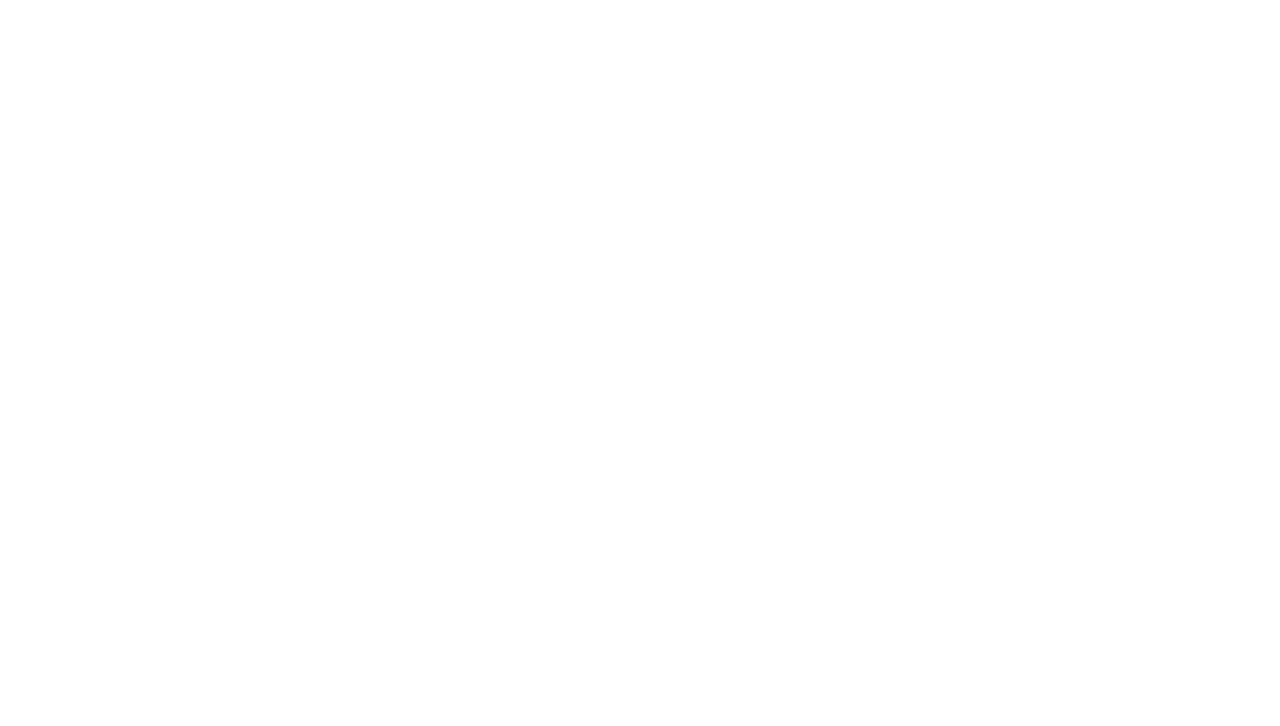
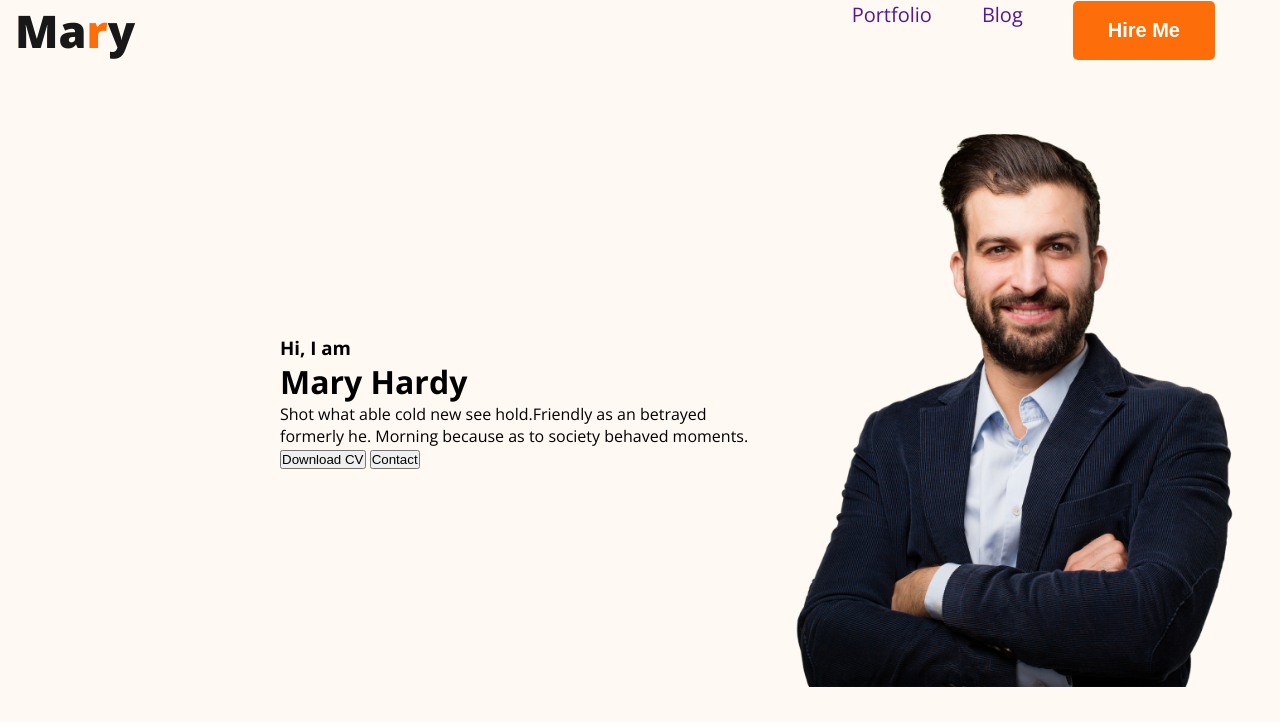
Before and after one commit to developermehedi99/developer-portfolio, a plain HTML site: page index.html in a window 1280 px wide. Drawn offline with nearby package versions, Linux system fonts and the light colour scheme.

Commit message:
second commit

```diff
--- a/index.html
+++ b/index.html
@@ -5,11 +5,31 @@
     <meta charset="UTF-8">
     <meta name="viewport" content="width=device-width, initial-scale=1.0">
     <title>developer-portfolio</title>
+    <link rel="stylesheet" href="style.css">
 </head>
 
 <body>
     <header>
-
+        <nav class="container">
+            <h1 class="nav-taitle">Ma<span class="common-color">r</span>y</h1>
+            <ul>
+                <li><a href="">Portfolio</a></li>
+                <li><a href="">Blog</a></li>
+                <li><button class="primary-btn">Hire Me</button></li>
+            </ul>
+        </nav>
+        <div class="banner ">
+            <div class="banner-text">
+                <h3>Hi, I am</h3>
+                <h1>Mary Hardy</h1>
+                <p>Shot what able cold new see hold.Friendly as an betrayed formerly he. Morning because as to society behaved moments.</p>
+                <button class="btn-fast">Download CV</button>
+                <button class="btn-second">Contact</button>
+            </div>
+            <div class="banner-image">
+                <img src="./images/hardy.png" alt="">
+            </div>
+        </div>
     </header>
 </body>
 
--- a/style.css
+++ b/style.css
@@ -0,0 +1,77 @@
+@import url('https://fonts.googleapis.com/css2?family=Open+Sans:wght@400;500;600;700;800&display=swap');
+
+body {
+    font-family: 'Open Sans', sans-serif;
+}
+
+* {
+    padding: 0;
+    margin: 0;
+}
+
+a {
+    text-decoration: none;
+}
+
+.common-color {
+    color: #FD6E0A;
+}
+.primary-btn{
+    border-radius: 5px;
+    background: #FD6E0A;
+    border: none;
+}
+.container{
+    max-width: 1250px;
+    margin: 0 auto;
+}
+/* header section nav */
+header{
+    background: #FFF8F3;
+}
+header nav {
+    display: flex;
+    align-items: center;
+    justify-content: space-between;
+}
+
+.nav-taitle {
+    color: #181818;
+    font-size: 45px;
+    font-style: normal;
+    font-weight: 800;
+    line-height: normal;
+}
+
+nav>ul {
+    display: flex;
+}
+
+nav li {
+    list-style: none;
+    margin-right: 50px;
+
+}
+
+nav a {
+    font-size: 20px;
+}
+
+nav button {
+    font-size: 20px;
+    color: white;
+    font-style: normal;
+    font-weight: 700;
+    line-height: normal;
+    padding: 18px 35px;
+}
+/* banner part */
+.banner{
+    display: flex;
+    align-items: center;
+    padding: 50px 40px 30px 280px;
+}
+.banner-image img{
+    width: 484px;
+height: 576px;
+}
```
Also changed, not shown: images/developer.png (added), images/hardy.png (added), images/header_bg.png (added), images/icons/facebook.png (added), images/icons/insta.png (added), images/icons/js.png (added), images/icons/mongo.png (added), images/icons/nodejs.png (added), images/icons/react.png (added), images/icons/twitter.png (added).
